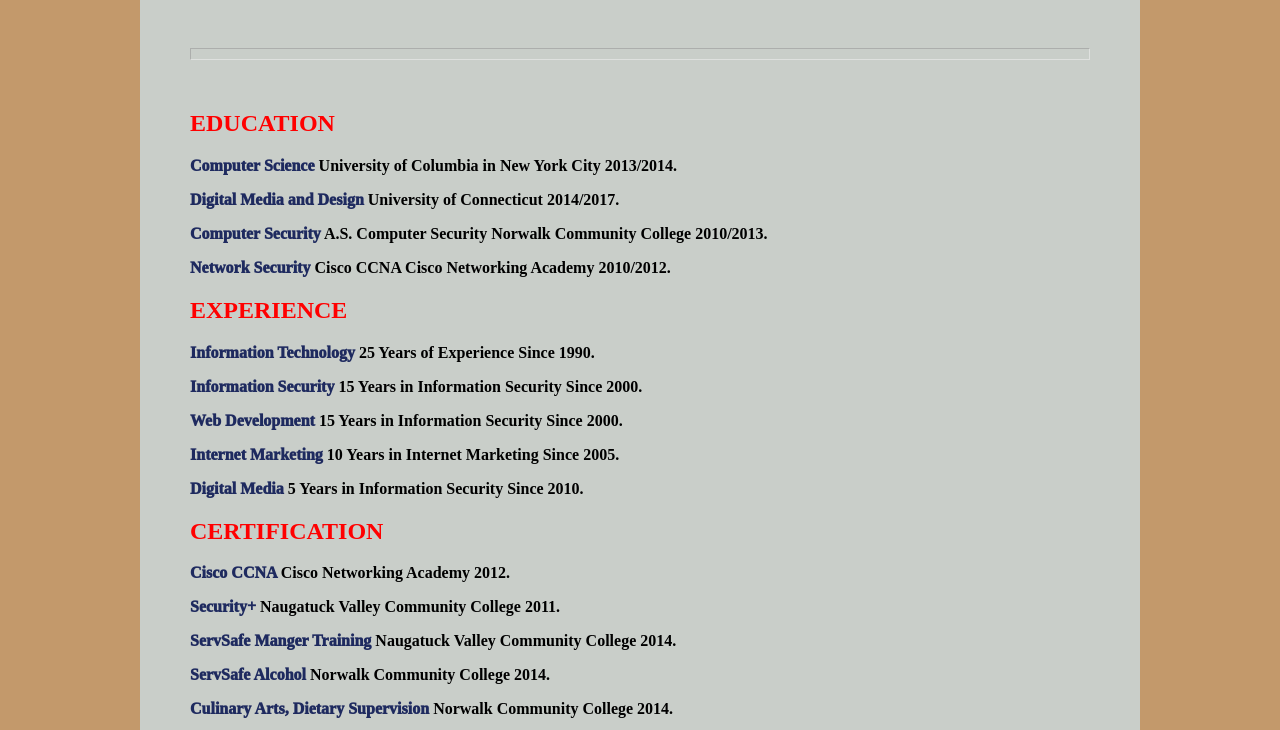
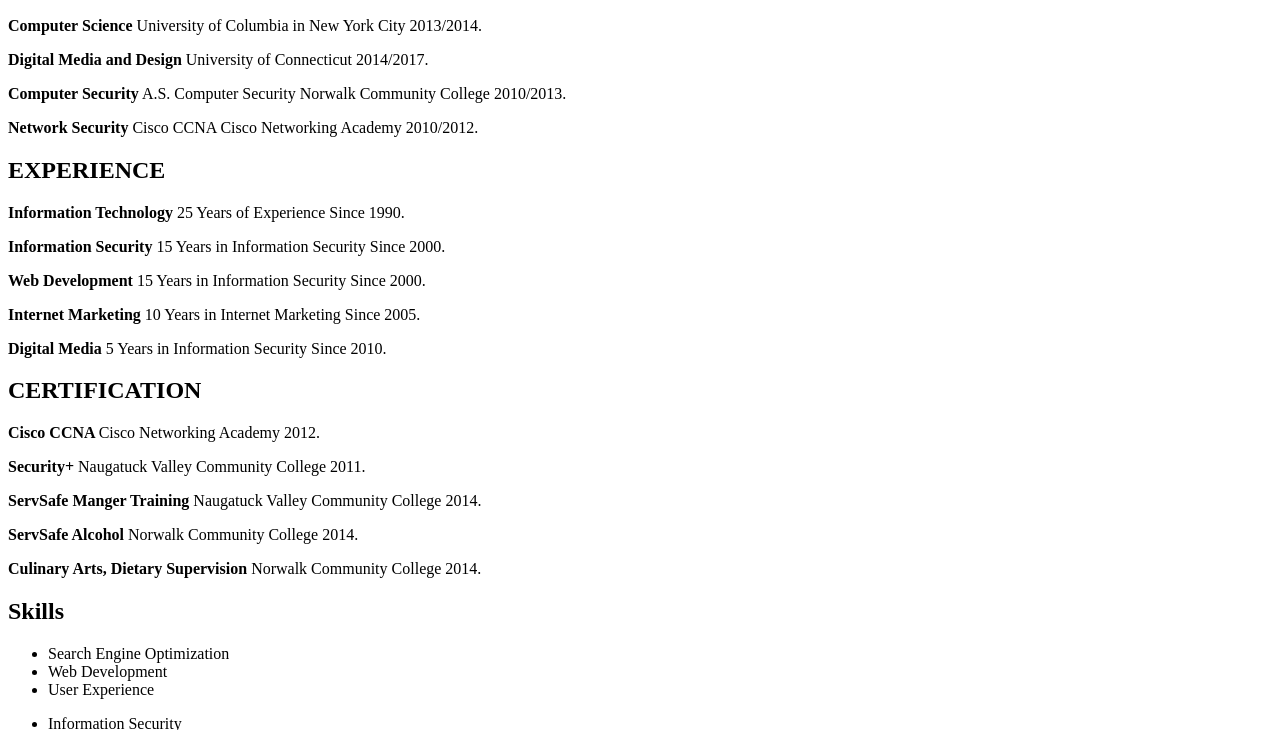
Before and after one commit to christopherarena/christopherarena.github.io, a plain HTML site: page portfolio/resume.html in a window 1280 px wide. Shown: the part 158-888 px from the top of the page. Drawn offline with Linux system fonts and the light colour scheme.

Commit message:
test header

```diff
--- a/portfolio/css/resume-styles.css
+++ b/portfolio/css/resume-styles.css
@@ -19,9 +19,9 @@ strong {
 
 
 hr {
-    color: red;
+    color: #000000;
     margin: 50px 0;
-    height: 10px;
+    height: 5px;
     opacity: .6;
 }
 
--- a/portfolio/resume.html
+++ b/portfolio/resume.html
@@ -7,8 +7,8 @@
 
 		<meta charset="utf-8">
 
-		<link rel="stylesheet" href="css/reset.css"></link>
-		<link rel="stylesheet" href="css/resume-styles.css"></link>
+		<!--<link rel="stylesheet" href="css/reset.css"></link>
+		<link rel="stylesheet" href="css/resume-styles.css"></link>-->
 
 	   	<link href='https://fonts.googleapis.com/css?family=Josefin+Sans:400,700' rel='stylesheet' type='text/css'>
 	   	<link href='https://fonts.googleapis.com/css?family=Playfair+Display+SC:400,700' rel='stylesheet' type='text/css'>
@@ -31,7 +31,7 @@
 			<header>
 				<h1 class="headline-main">Christopher Arena</h1>
 				<strong class="color">Web Developer & Internet Marketing Consultant</strong>
-				<hr>
+				<hr></hr>
 			</header>
 
 		<body class="font-family", "background-color";>
```
